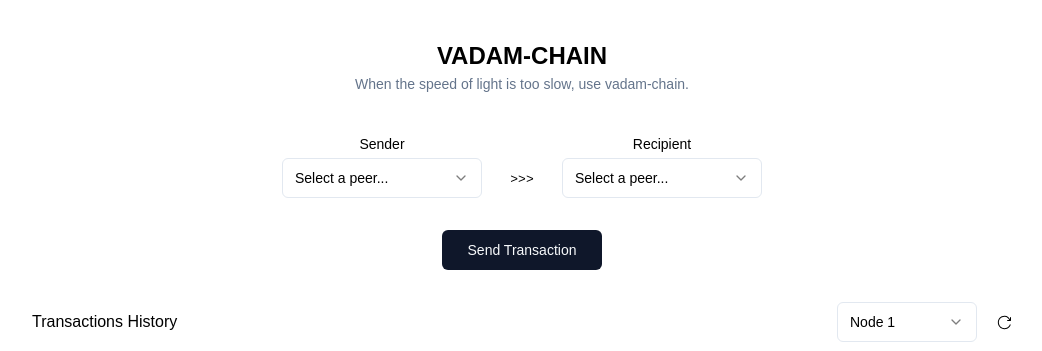
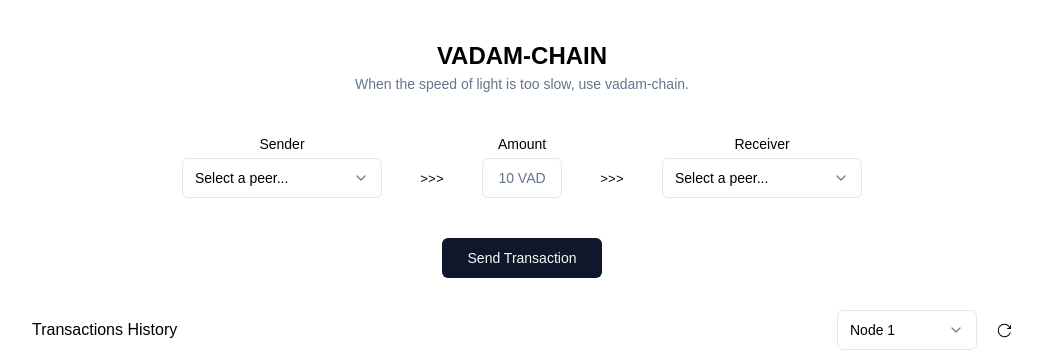
Before and after one commit to Valchy/vadam-chain, a React (Create React App) app in the folder src/frontend/: page / in a window 1280 px wide. Shown: the top 351 px of the page, without its empty margins (118-1160 px from the left). Built offline with nearby package versions, Linux system fonts and the light colour scheme; no server answers.

Commit message:
amount functionality

```diff
--- a/src/frontend/src/App.jsx
+++ b/src/frontend/src/App.jsx
@@ -5,15 +5,17 @@ import { Loader2 } from 'lucide-react';
 
 import { Select, SelectContent, SelectGroup, SelectItem, SelectLabel, SelectTrigger, SelectValue } from './components/Select';
 import { Table, TableBody, TableCaption, TableCell, TableHead, TableHeader, TableRow } from './components/Table';
+import { Input } from './components/Input';
 import { Button } from './components/Button';
 import { Toaster } from './components/Toast';
 
 function App() {
 	const [txBtnDisabled, setTxBtnDisabled] = useState(false);
+	const [txAmount, setTxAmount] = useState(undefined);
 	const [chosenTxHistoryNode, setChosenTxHistoryNode] = useState(9090);
 	const [txHistory, setTxHistory] = useState([]);
 	const [senderPeer, setSenderPeer] = useState(undefined);
-	const [recipientPeer, setRecipientPeer] = useState(undefined);
+	const [receiverPeer, setReceiverPeer] = useState(undefined);
 	const [key, setKey] = useState(new Date());
 
 	// Request transaction from specific node
@@ -24,13 +26,13 @@ function App() {
 		})
 			.then(response => response.json())
 			.then(result => {
-				if (!silent) toast('Transactions table refreshed!');
+				if (!silent) toast.info('Transactions table refreshed!');
 
 				console.log(result);
 				setTxHistory(result.transactions);
 			})
 			.catch(error => {
-				if (!silent) toast('Some error occurred!');
+				if (!silent) toast.error('Some error occurred!');
 				console.error(error);
 			});
 	}, []);
@@ -40,9 +42,10 @@ function App() {
 
 	// Handle sending transaction
 	const handleTransaction = () => {
-		if (senderPeer === undefined) return toast('Please select a sender peer!');
-		if (recipientPeer === undefined) return toast('Please select a recipient peer!');
-		if (senderPeer % 10 === recipientPeer) return toast('Please select different sender and recipient peer!');
+		if (senderPeer === undefined) return toast.error('Please select a sender peer!');
+		if (receiverPeer === undefined) return toast.error('Please select a receiver peer!');
+		if (senderPeer % 10 === receiverPeer) return toast.error('Please select different sender and receiver peer!');
+		if (!txAmount) return toast.error('Please select amount for transaction!');
 
 		setTxBtnDisabled(true);
 
@@ -53,24 +56,26 @@ function App() {
 			},
 			body: JSON.stringify({
 				node_id: senderPeer,
-				peer_id: recipientPeer,
+				peer_id: receiverPeer,
+				amount: parseInt(txAmount),
 			}),
 			redirect: 'follow',
 		})
 			.then(response => response.json())
 			.then(result => console.log(result))
 			.catch(error => {
-				toast('Some error occurred!');
+				toast.error('Some error occurred!');
 				console.error(error);
 			});
 
 		setTimeout(() => {
 			getTransactions(chosenTxHistoryNode, true);
-			toast('Transaction successfully sent!');
+			toast.success('Transaction successfully sent!');
 
 			setTxBtnDisabled(false);
 			setSenderPeer(undefined);
-			setRecipientPeer(undefined);
+			setReceiverPeer(undefined);
+			setTxAmount('');
 			setKey(new Date());
 		}, 2500); // so it looks cooler making request seem longer ;)
 	};
@@ -81,7 +86,7 @@ function App() {
 				<b className="mt-10 text-2xl">VADAM-CHAIN</b>
 				<p className="text-slate-500 mb-4 text-sm font-light mt-[2px]">When the speed of light is too slow, use vadam-chain.</p>
 			</div>
-			<div className="flex justify-between items-center w-full max-w-[480px]">
+			<div className="flex justify-between items-center w-full max-w-[680px]">
 				<div className="flex flex-col">
 					<span className="text-center text-sm mb-1">Sender</span>
 					<Select disabled={txBtnDisabled} key={key} value={senderPeer} onValueChange={val => setSenderPeer(val)}>
@@ -100,14 +105,37 @@ function App() {
 				</div>
 				<span className="mt-7 !font-[monospace]">&gt;&gt;&gt;</span>
 				<div className="flex flex-col">
-					<span className="text-center text-sm mb-1">Recipient</span>
-					<Select disabled={txBtnDisabled} key={key} value={recipientPeer} onValueChange={val => setRecipientPeer(val)}>
+					<span className="text-center text-sm mb-1">Amount</span>
+					<Input
+						value={txAmount}
+						disabled={txBtnDisabled}
+						onChange={({ target }) => setTxAmount(target.value)}
+						placeholder="10 VAD"
+						className="w-[80px] text-center"
+						max={3}
+						onKeyDown={event => {
+							const input = event.target;
+							const maxDigits = 4;
+
+							if (input.value.length >= maxDigits && !event.metaKey && !event.ctrlKey && event.key !== 'Backspace' && event.key !== 'Delete') {
+								event.preventDefault();
+							} else if (!/[0-9]/.test(event.key) && event.key !== 'Backspace' && event.key !== 'Delete') {
+								// Prevent input if the key pressed is not a number
+								event.preventDefault();
+							}
+						}}
+					/>
+				</div>
+				<span className="mt-7 !font-[monospace]">&gt;&gt;&gt;</span>
+				<div className="flex flex-col">
+					<span className="text-center text-sm mb-1">Receiver</span>
+					<Select disabled={txBtnDisabled} key={key} value={receiverPeer} onValueChange={val => setReceiverPeer(val)}>
 						<SelectTrigger className="w-[200px]">
 							<SelectValue placeholder="Select a peer..." />
 						</SelectTrigger>
 						<SelectContent>
 							<SelectGroup>
-								<SelectLabel>Recipient</SelectLabel>
+								<SelectLabel>Receiver</SelectLabel>
 								<SelectItem value={0}>Peer 1</SelectItem>
 								<SelectItem value={1}>Peer 2</SelectItem>
 								<SelectItem value={2}>Peer 3</SelectItem>
@@ -116,7 +144,7 @@ function App() {
 					</Select>
 				</div>
 			</div>
-			<Button onClick={handleTransaction} disabled={txBtnDisabled} className="mt-2 w-[160px]">
+			<Button onClick={handleTransaction} disabled={txBtnDisabled} className="mt-4 w-[160px]">
 				{txBtnDisabled && <Loader2 className="mr-2 h-4 w-4 animate-spin" />}
 				{txBtnDisabled ? 'Processing...' : 'Send Transaction'}
 			</Button>
@@ -171,8 +199,8 @@ function App() {
 										<div className="flex justify-between text-center">
 											<span className="w-[100px]">{status}</span>
 											<span className="w-[100px]">{amount} VAD</span>
-											<span className="w-[100px]">Peer {sender}</span>
-											<span className="w-[100px]">Peer {receiver}</span>
+											<span className="w-[100px]">Peer {sender + 1}</span>
+											<span className="w-[100px]">Peer {receiver + 1}</span>
 										</div>
 									</div>
 								</TableCell>
--- a/src/frontend/src/components/Button.jsx
+++ b/src/frontend/src/components/Button.jsx
@@ -1,4 +1,4 @@
-import * as React from 'react';
+import { forwardRef } from 'react';
 import { Slot } from '@radix-ui/react-slot';
 import { cva } from 'class-variance-authority';
 
@@ -30,7 +30,7 @@ const buttonVariants = cva(
 	},
 );
 
-const Button = React.forwardRef(({ className, variant, size, asChild = false, ...props }, ref) => {
+const Button = forwardRef(({ className, variant, size, asChild = false, ...props }, ref) => {
 	const Comp = asChild ? Slot : 'button';
 	return <Comp className={cn(buttonVariants({ variant, size, className }))} ref={ref} {...props} />;
 });
--- /dev/null
+++ b/src/frontend/src/components/Input.jsx
@@ -0,0 +1,20 @@
+import { forwardRef } from 'react';
+
+import { cn } from '../lib/utils';
+
+const Input = forwardRef(({ className, type, ...props }, ref) => {
+	return (
+		<input
+			type={type}
+			className={cn(
+				'flex h-10 w-full rounded-md border border-input bg-background px-3 py-2 text-sm ring-offset-background file:border-0 file:bg-transparent file:text-sm file:font-medium placeholder:text-muted-foreground focus-visible:outline-none focus-visible:ring-2 focus-visible:ring-ring focus-visible:ring-offset-2 disabled:cursor-not-allowed disabled:opacity-50',
+				className,
+			)}
+			ref={ref}
+			{...props}
+		/>
+	);
+});
+Input.displayName = 'Input';
+
+export { Input };
--- a/src/frontend/src/components/Scrollarea.jsx
+++ b/src/frontend/src/components/Scrollarea.jsx
@@ -1,11 +1,11 @@
 'use client';
 
-import * as React from 'react';
+import { forwardRef } from 'react';
 import * as ScrollAreaPrimitive from '@radix-ui/react-scroll-area';
 
 import { cn } from '../lib/utils';
 
-const ScrollArea = React.forwardRef(({ className, children, ...props }, ref) => (
+const ScrollArea = forwardRef(({ className, children, ...props }, ref) => (
 	<ScrollAreaPrimitive.Root ref={ref} className={cn('relative overflow-hidden', className)} {...props}>
 		<ScrollAreaPrimitive.Viewport className="h-full w-full rounded-[inherit]">{children}</ScrollAreaPrimitive.Viewport>
 		<ScrollBar />
@@ -14,7 +14,7 @@ const ScrollArea = React.forwardRef(({ className, children, ...props }, ref) =>
 ));
 ScrollArea.displayName = ScrollAreaPrimitive.Root.displayName;
 
-const ScrollBar = React.forwardRef(({ className, orientation = 'vertical', ...props }, ref) => (
+const ScrollBar = forwardRef(({ className, orientation = 'vertical', ...props }, ref) => (
 	<ScrollAreaPrimitive.ScrollAreaScrollbar
 		ref={ref}
 		orientation={orientation}
```
Also changed, not shown: src/frontend/src/components/Select.jsx (+8 -8 lines), src/frontend/src/components/Table.jsx (+9 -9 lines), 2 other files (tests, documents, lock files or other folders).
